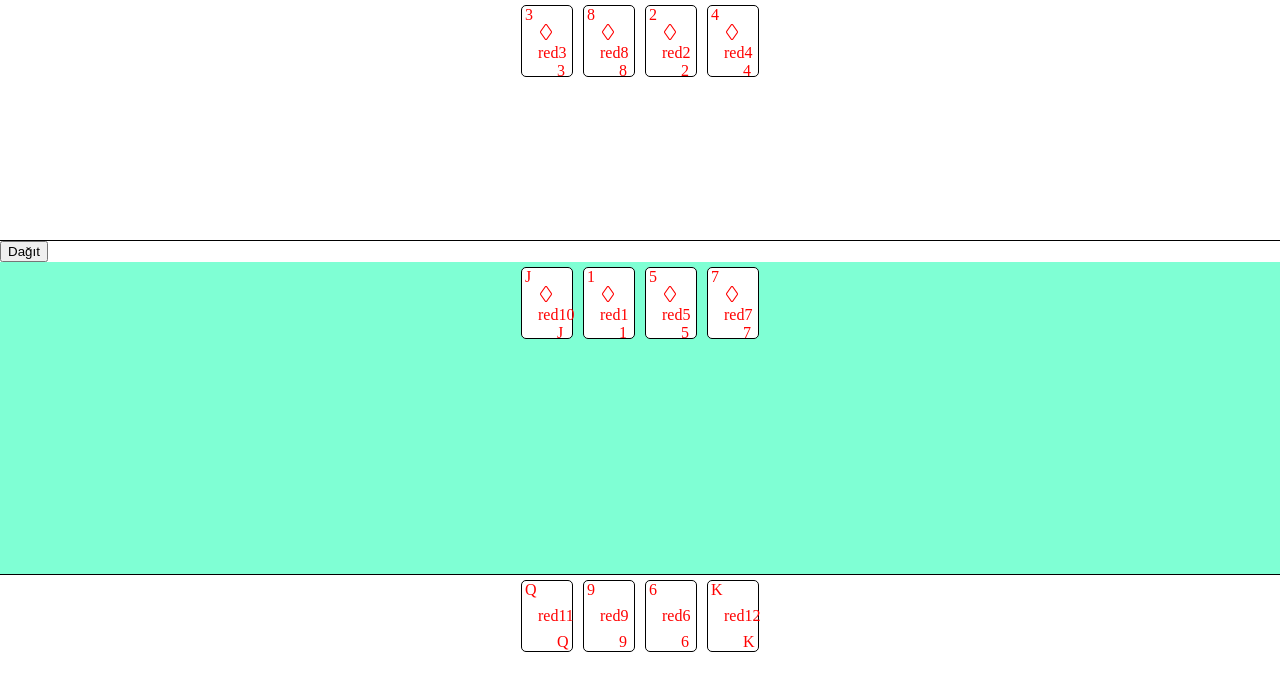
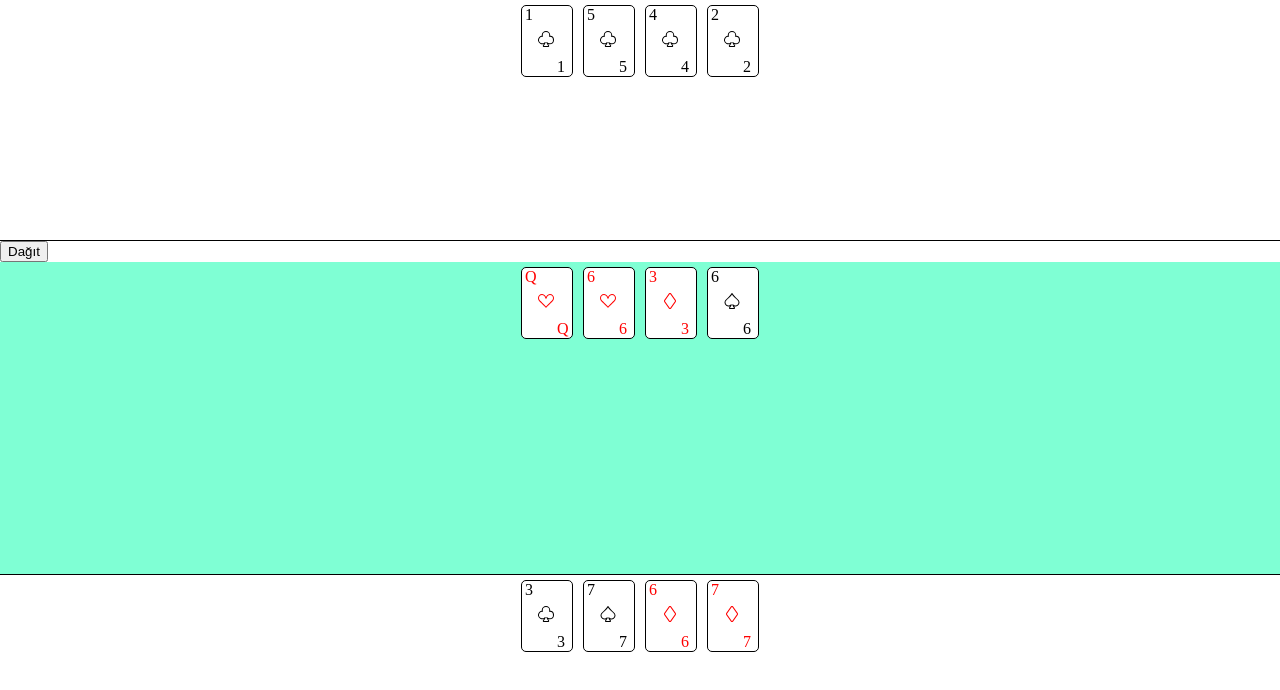
Before and after one commit to EmrullahUcel/card-Game, a React (Vite) app: page / in a window 1280 px wide. Both pictures are taken after a click on the button "Dağıt". Shown: the top 690 px of the page. Built offline with nearby package versions, Linux system fonts and the light colour scheme.

Commit message:
added card icons

```diff
--- a/src/components/Board.jsx
+++ b/src/components/Board.jsx
@@ -6,12 +6,13 @@ const Board = ({ randomHand, randomCard }) => {
     <div className="Board">
       {randomHand.map((card) => {
         return (
-          <div key={card.title} className="Board-Cards">
+          <div
+            style={{ color: card.color }}
+            key={card.title}
+            className="Board-Cards"
+          >
             <span className="card-title-top">{card.value}</span>
-            <span className="card-icon">
-              <BsSuitDiamond />
-              <div>{card.title}</div>
-            </span>
+            <span className="card-icon">{card.icon}</span>
             <span className="card-title-bottom">{card.value}</span>
           </div>
         );
--- a/src/components/Cards/CardsData.jsx
+++ b/src/components/Cards/CardsData.jsx
@@ -1,51 +1,322 @@
+import {
+  BsSuitDiamond,
+  BsSuitSpade,
+  BsSuitHeart,
+  BsSuitClub,
+} from "react-icons/bs";
+
 const CardsData = [
   {
-    title: "red1",
+    title: "heart1",
     value: "1",
+    color: "red",
+    icon: <BsSuitHeart />,
   },
   {
-    title: "red2",
+    title: "heart2",
     value: "2",
+    color: "red",
+    icon: <BsSuitHeart />,
   },
   {
-    title: "red3",
+    title: "heart3",
     value: "3",
+    color: "red",
+    icon: <BsSuitHeart />,
   },
   {
-    title: "red4",
+    title: "heart4",
     value: "4",
+    color: "red",
+    icon: <BsSuitHeart />,
   },
   {
-    title: "red5",
+    title: "heart5",
     value: "5",
+    color: "red",
+    icon: <BsSuitHeart />,
   },
   {
-    title: "red6",
+    title: "heart6",
     value: "6",
+    color: "red",
+    icon: <BsSuitHeart />,
   },
   {
-    title: "red7",
+    title: "heart7",
     value: "7",
+    color: "red",
+    icon: <BsSuitHeart />,
   },
   {
-    title: "red8",
+    title: "heart8",
     value: "8",
+    color: "red",
+    icon: <BsSuitHeart />,
   },
   {
-    title: "red9",
+    title: "heart9",
     value: "9",
+    color: "red",
+    icon: <BsSuitHeart />,
   },
   {
-    title: "red10",
-    value: "J",
+    title: "heart10",
+    value: "10",
+    color: "red",
+    icon: <BsSuitHeart />,
   },
   {
-    title: "red11",
-    value: "Q",
+    title: "heart11",
+    value: "J",
+    color: "red",
+    icon: <BsSuitHeart />,
   },
   {
-    title: "red12",
+    title: "heart12",
+    value: "Q",
+    color: "red",
+    icon: <BsSuitHeart />,
+  },
+  {
+    title: "heart13",
     value: "K",
+    color: "red",
+    icon: <BsSuitHeart />,
+  },
+  {
+    title: "spades1",
+    value: "1",
+    color: "black",
+    icon: <BsSuitSpade />,
+  },
+  {
+    title: "spades2",
+    value: "2",
+    color: "black",
+    icon: <BsSuitSpade />,
+  },
+  {
+    title: "spades3",
+    value: "3",
+    color: "black",
+    icon: <BsSuitSpade />,
+  },
+  {
+    title: "spades4",
+    value: "4",
+    color: "black",
+    icon: <BsSuitSpade />,
+  },
+  {
+    title: "spades5",
+    value: "5",
+    color: "black",
+    icon: <BsSuitSpade />,
+  },
+  {
+    title: "spades6",
+    value: "6",
+    color: "black",
+    icon: <BsSuitSpade />,
+  },
+  {
+    title: "spades7",
+    value: "7",
+    color: "black",
+    icon: <BsSuitSpade />,
+  },
+  {
+    title: "spades8",
+    value: "8",
+    color: "black",
+    icon: <BsSuitSpade />,
+  },
+  {
+    title: "spades9",
+    value: "9",
+    color: "black",
+    icon: <BsSuitSpade />,
+  },
+  {
+    title: "spades10",
+    value: "10",
+    color: "black",
+    icon: <BsSuitSpade />,
+  },
+  {
+    title: "spades11",
+    value: "J",
+    color: "black",
+    icon: <BsSuitSpade />,
+  },
+  {
+    title: "spades12",
+    value: "Q",
+    color: "black",
+    icon: <BsSuitSpade />,
+  },
+  {
+    title: "spades13",
+    value: "K",
+    color: "black",
+    icon: <BsSuitSpade />,
+  },
+  {
+    title: "diamond1",
+    value: "1",
+    color: "red",
+    icon: <BsSuitDiamond />,
+  },
+  {
+    title: "diamond2",
+    value: "2",
+    color: "red",
+    icon: <BsSuitDiamond />,
+  },
+  {
+    title: "diamond3",
+    value: "3",
+    color: "red",
+    icon: <BsSuitDiamond />,
+  },
+  {
+    title: "diamond4",
+    value: "4",
+    color: "red",
+    icon: <BsSuitDiamond />,
+  },
+  {
+    title: "diamond5",
+    value: "5",
+    color: "red",
+    icon: <BsSuitDiamond />,
+  },
+  {
+    title: "diamond6",
+    value: "6",
+    color: "red",
+    icon: <BsSuitDiamond />,
+  },
+  {
+    title: "diamond7",
+    value: "7",
+    color: "red",
+    icon: <BsSuitDiamond />,
+  },
+  {
+    title: "diamond8",
+    value: "8",
+    color: "red",
+    icon: <BsSuitDiamond />,
+  },
+  {
+    title: "diamond9",
+    value: "9",
+    color: "red",
+    icon: <BsSuitDiamond />,
+  },
+  {
+    title: "diamond10",
+    value: "10",
+    color: "red",
+    icon: <BsSuitDiamond />,
+  },
+  {
+    title: "diamond11",
+    value: "J",
+    color: "red",
+    icon: <BsSuitDiamond />,
+  },
+  {
+    title: "diamond12",
+    value: "Q",
+    color: "red",
+    icon: <BsSuitDiamond />,
+  },
+  {
+    title: "diamond13",
+    value: "K",
+    color: "red",
+    icon: <BsSuitDiamond />,
+  },
+  {
+    title: "club1",
+    value: "1",
+    color: "black",
+    icon: <BsSuitClub />,
+  },
+  {
+    title: "club2",
+    value: "2",
+    color: "black",
+    icon: <BsSuitClub />,
+  },
+  {
+    title: "club3",
+    value: "3",
+    color: "black",
+    icon: <BsSuitClub />,
+  },
+  {
+    title: "club4",
+    value: "4",
+    color: "black",
+    icon: <BsSuitClub />,
+  },
+  {
+    title: "club5",
+    value: "5",
+    color: "black",
+    icon: <BsSuitClub />,
+  },
+  {
+    title: "club6",
+    value: "6",
+    color: "black",
+    icon: <BsSuitClub />,
+  },
+  {
+    title: "club7",
+    value: "7",
+    color: "black",
+    icon: <BsSuitClub />,
+  },
+  {
+    title: "club8",
+    value: "8",
+    color: "black",
+    icon: <BsSuitClub />,
+  },
+  {
+    title: "club9",
+    value: "9",
+    color: "black",
+    icon: <BsSuitClub />,
+  },
+  {
+    title: "club10",
+    value: "10",
+    color: "black",
+    icon: <BsSuitClub />,
+  },
+  {
+    title: "club11",
+    value: "J",
+    color: "black",
+    icon: <BsSuitClub />,
+  },
+  {
+    title: "club12",
+    value: "Q",
+    color: "black",
+    icon: <BsSuitClub />,
+  },
+  {
+    title: "club13",
+    value: "K",
+    color: "black",
+    icon: <BsSuitClub />,
   },
 ];
 
--- a/src/components/Player1Board.jsx
+++ b/src/components/Player1Board.jsx
@@ -6,10 +6,14 @@ const Player1Board = ({ randomHand, randomCards, randomplayer1Hand }) => {
     <div className="Player1Board">
       {randomplayer1Hand.map((card) => {
         return (
-          <div key={card.title} className="Board-Cards">
+          <div
+            style={{ color: card.color }}
+            key={card.title}
+            className="Board-Cards"
+          >
             <span className="card-title-top">{card.value}</span>
             <span className="card-icon">
-              <div>{card.title}</div>
+              <div>{card.icon}</div>
             </span>
             <span className="card-title-bottom">{card.value}</span>
           </div>
--- a/src/components/Player2Board.jsx
+++ b/src/components/Player2Board.jsx
@@ -7,11 +7,14 @@ const Player2Board = ({ randomplayer2Hand, randomCard }) => {
     <div className="Player2Board">
       {randomplayer2Hand.map((card) => {
         return (
-          <div key={card.title} className="Board-Cards">
+          <div
+            style={{ color: card.color }}
+            key={card.title}
+            className="Board-Cards"
+          >
             <span className="card-title-top">{card.value}</span>
             <span className="card-icon">
-              <BsSuitDiamond />
-              <div>{card.title}</div>
+              <div>{card.icon}</div>
             </span>
             <span className="card-title-bottom">{card.value}</span>
           </div>
```
